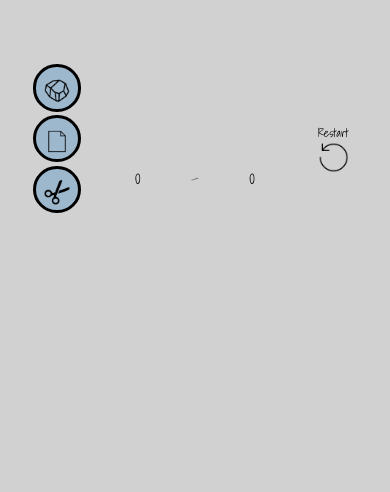
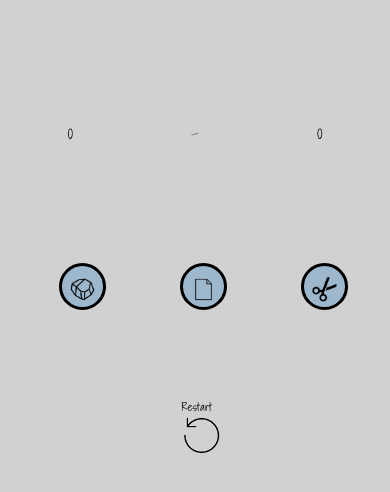
Before and after one commit to AberasT/rockpaperscissors, a plain HTML site: page index.html in a window 390 px wide. Shown: the part 216-708 px from the top of the page. Drawn offline with Linux system fonts and the light colour scheme.

Commit message:
added responsive

```diff
--- a/index.html
+++ b/index.html
@@ -2,6 +2,7 @@
 <html lang="en">
 <head>
     <meta charset="UTF-8">
+    <meta content="width=device-width, initial-scale=1" name="viewport" />
     <title>Rock Paper Scissors</title>
     <link href="styles/style.css" rel="stylesheet">
     <link rel="preconnect" href="https://fonts.gstatic.com">
--- a/styles/style.css
+++ b/styles/style.css
@@ -37,12 +37,14 @@ p {
 #you {
     grid-row: 2;
     margin: 0;
+    margin-bottom: 2vh;
     grid-column: 1;
 }
 
 #to {
     grid-row: 4;
     margin: 0;
+    padding-top: 2vw;
     grid-column: 2;
     color: grey;
 }
@@ -50,11 +52,13 @@ p {
 #pCounter {
     grid-row: 4;
     margin: 0;
+    padding-top: 2vw;
     grid-column: 1;
     color: black;
 }
 #cCounter {
     grid-row: 4;
+    padding-top: 2vw;
     margin: 0;
     grid-column: 3;
     color: black;
@@ -63,6 +67,7 @@ p {
 #pc {
     grid-row: 2;
     margin: 0;
+    margin-bottom: 2vh;
     grid-column: 3;
 }
 
@@ -81,7 +86,6 @@ p {
 #result {
     grid-row: 3;
     margin: 0;
-    margin-top: 2vw;
     grid-column: 1/4;
 }
 
@@ -100,10 +104,10 @@ p {
     color: black;
 }
 
-
 #restartImg {
     height: 8vw;
 }
+
 #restartImg:hover{
     animation-name: rotation;
     animation-duration: 300ms;
@@ -120,7 +124,7 @@ p {
     grid-row: 1/5;
     display: grid;
     grid-template-rows: repeat(3,1fr);
-    justify-items: center;
+    justify-self: center;
     align-items: center;
     row-gap: 5vw;
 }
@@ -213,3 +217,72 @@ p {
     position: relative;
     margin-top: 20vh;
 }
+
+@media screen and (max-aspect-ratio: 12/10)  {
+    body {
+        color: rgb(255, 0, 0);
+        font-size: 5vw;
+    }
+    #general-container {
+        height: 80vh;
+        width: 100%;
+        display: grid;
+        grid-template-areas: "textCont-area"
+                             "elements-area"
+                             "restart-area";
+        grid-template-columns: 100%;
+        grid-template-rows: repeat(3, 1fr);
+        justify-self: center;
+        align-self: center;
+    }
+    #textCont {
+        grid-area: textCont-area;
+        margin: 0;
+        height: 50vh;
+        display: grid;
+        grid-template-columns: repeat(3,1fr);
+        grid-template-rows: repeat(4,1fr);
+        justify-items: center;
+        align-content: center;
+    }
+    #elements {
+        grid-area: elements-area;
+        width: 100%;
+        display: flex;
+        flex-direction: row;
+        justify-content: space-around;
+    }
+    #scissors {
+        grid-area: scissors-area;
+        margin: 0;
+        margin-right: 2.8vw;
+    }
+    #scissorsImg {
+        margin: 0;
+    }
+    #rock {
+        grid-area: rock-area;
+        margin: 0;
+    }
+    #rockImg {
+        margin: 0;
+    }
+    #paper {
+        grid-area: paper-area;
+        margin: 0;
+    }
+    #paperImg {
+        margin: 0;
+    }
+    #restart {
+        width: 10vw;
+        margin: auto;
+        height: 10vw;
+        grid-area: restart-area;
+        background: transparent;
+        border: transparent;
+    }
+    #restartImg {
+        height: 10vw;
+    }
+}
```
